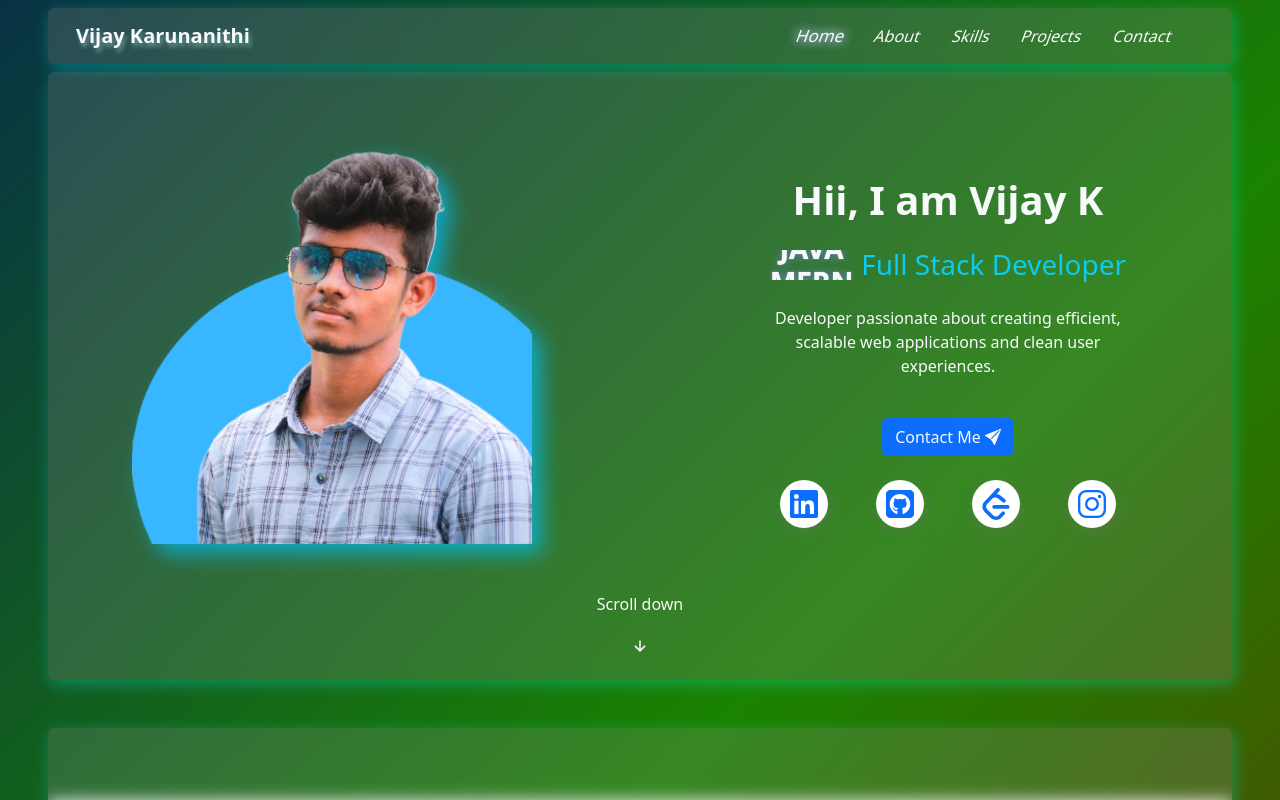
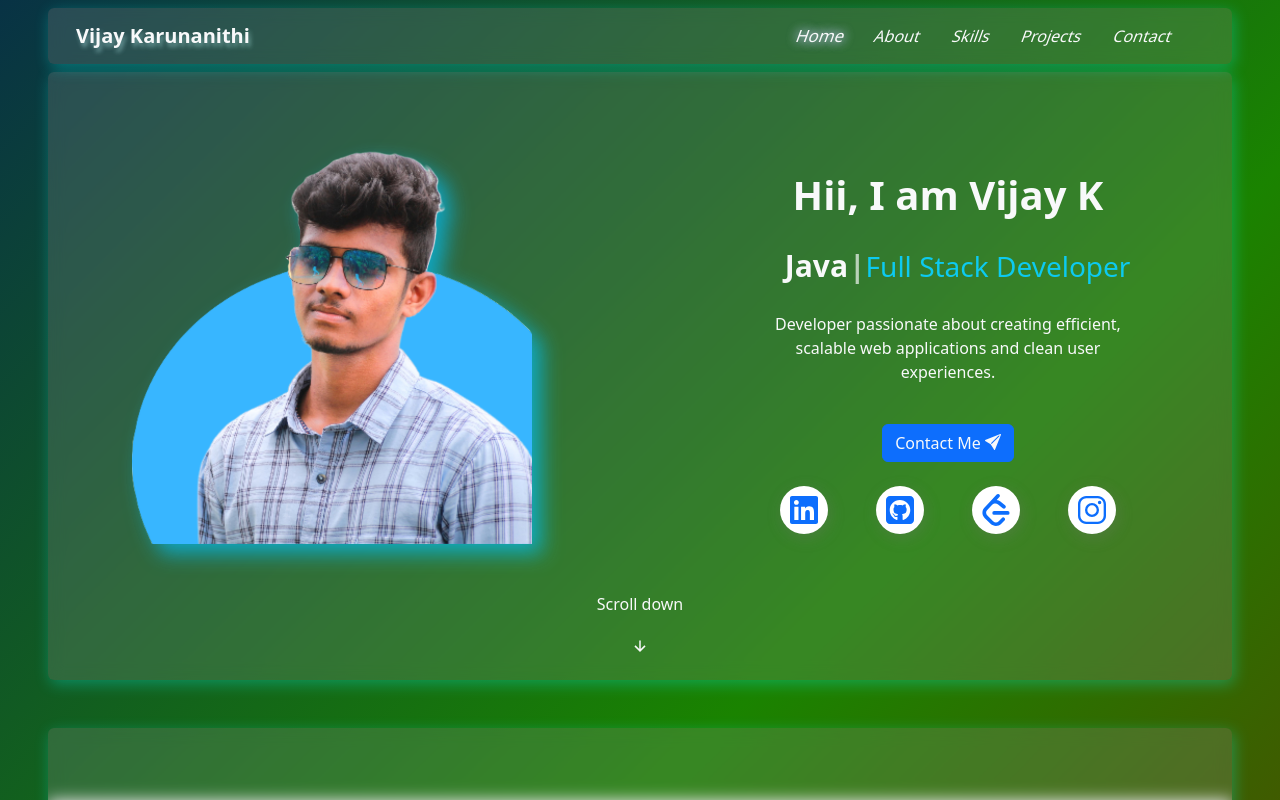
Before and after one commit to Vijaykaruna/Profile, a React (Vite) app: page / in a window 1280 px wide. Shown: the top 800 px of the page. Built offline with nearby package versions, Linux system fonts and the light colour scheme.

Commit message:
add the typeWrite style

```diff
--- a/package.json
+++ b/package.json
@@ -14,7 +14,8 @@
     "react": "^19.1.1",
     "react-bootstrap": "^2.10.10",
     "react-dom": "^19.1.1",
-    "react-icons": "^5.5.0"
+    "react-icons": "^5.5.0",
+    "typewriter-effect": "^2.22.0"
   },
   "devDependencies": {
     "@eslint/js": "^9.36.0",
--- a/src/page/HomePage.jsx
+++ b/src/page/HomePage.jsx
@@ -1,25 +1,16 @@
 import image from "../assets/Vijay.png";
 import "../App.css";
-import React, { useEffect, useState } from "react";
 import { BsFillSendFill } from "react-icons/bs";
 import { FaLinkedin } from "react-icons/fa";
 import { IoLogoInstagram } from "react-icons/io5";
 import { FaSquareGithub } from "react-icons/fa6";
 import { SiLeetcode } from "react-icons/si";
 import { IoArrowDownSharp } from "react-icons/io5";
+import Typewriter from "typewriter-effect";
 
 const titles = ["JAVA", "MERN"];
 
 function HomePage() {
-  const [index, setIndex] = useState(0);
-
-  useEffect(() => {
-    const interval = setInterval(() => {
-      setIndex((prev) => (prev + 1) % titles.length);
-    }, 3000);
-
-    return () => clearInterval(interval);
-  }, []);
 
   const icons = [
     {
@@ -52,25 +43,21 @@ function HomePage() {
               <p className="h1 fw-bold">Hii, I am Vijay K</p>
             </div>
 
-            <div className="d-flex justify-content-center align-items-center gap-2 pb-2">
-              <div className="overflow-hidden" style={{ height: "30px" }}>
-                <div
-                  className="scroll-text"
-                  style={{
-                    transform: `translateY(-${index * 30}px)`,
+            <div className="d-flex justify-content-center align-items-center pb-2">
+              <span style={{ minWidth: "100px", textAlign: "right", fontSize: "30px", fontWeight:"bold" }}>
+                <Typewriter
+                  options={{
+                    strings: ["MERN", "Java"],
+                    autoStart: true,
+                    loop: true,
+                    delay: 200,
+                    pauseFor: 1500,
+                    deleteSpeed: 200,
                   }}
-                >
-                  {titles.map((title, i) => (
-                    <h4
-                      key={i}
-                      className="text-light fw-bold fs-3 m-0 home-role"
-                    >
-                      {title}
-                    </h4>
-                  ))}
-                </div>
-              </div>
-              <p className="h3 text-info m-0">Full Stack Developer</p>
+                />
+              </span>
+
+              <span className="h3 text-info m-0 pt-1">Full Stack Developer</span>
             </div>
 
             <div className="home-line my-3">
@@ -96,7 +83,10 @@ function HomePage() {
           </div>
         </div>
         <div className="text-center text-light">
-          <p>Scroll down</p> <a href="#about" className="text-light"><IoArrowDownSharp /></a>
+          <p>Scroll down</p>{" "}
+          <a href="#about" className="text-light">
+            <IoArrowDownSharp />
+          </a>
         </div>
       </section>
     </div>
```
Also changed, not shown: 1 other file (tests, documents, lock files or other folders).
